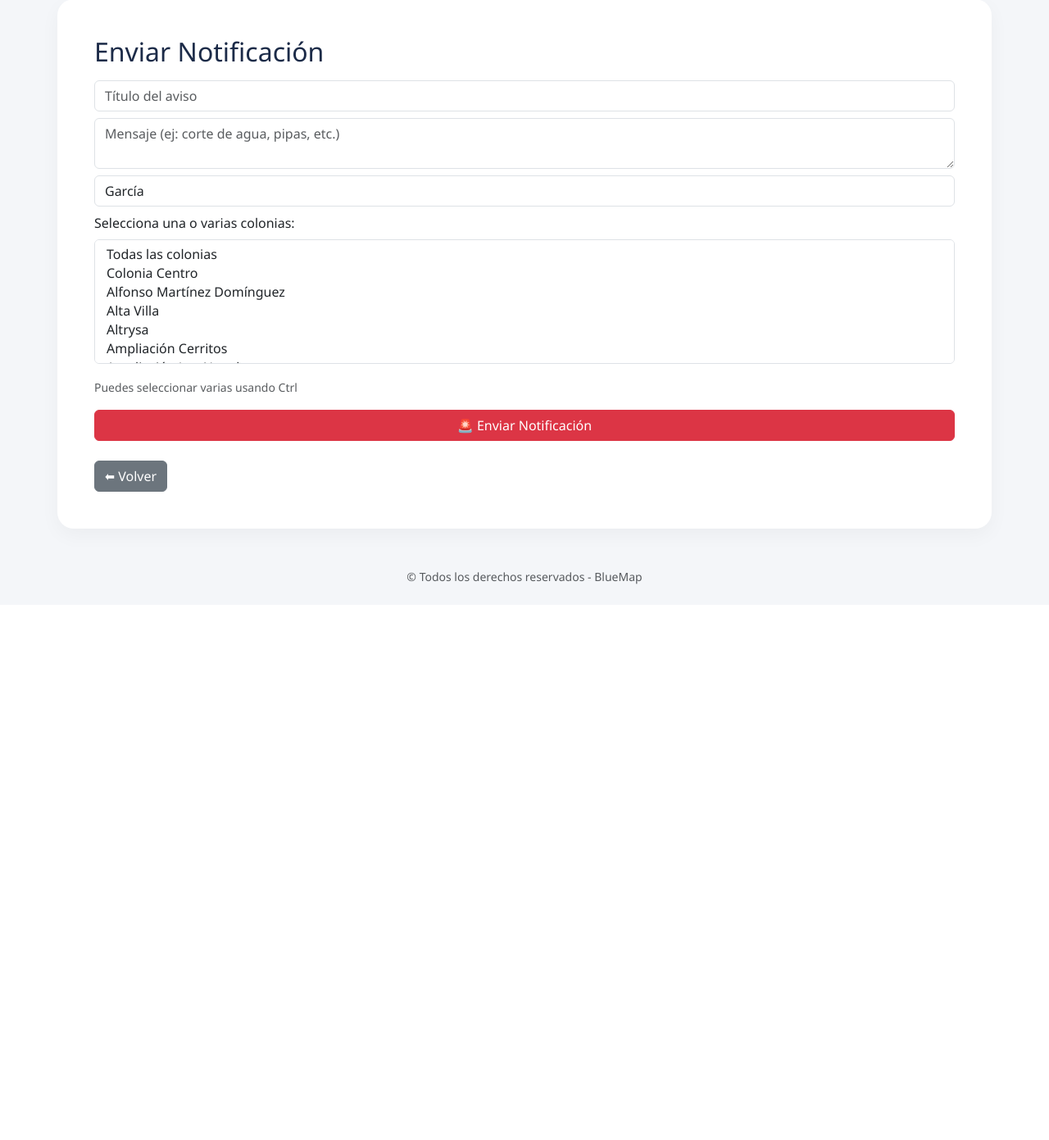
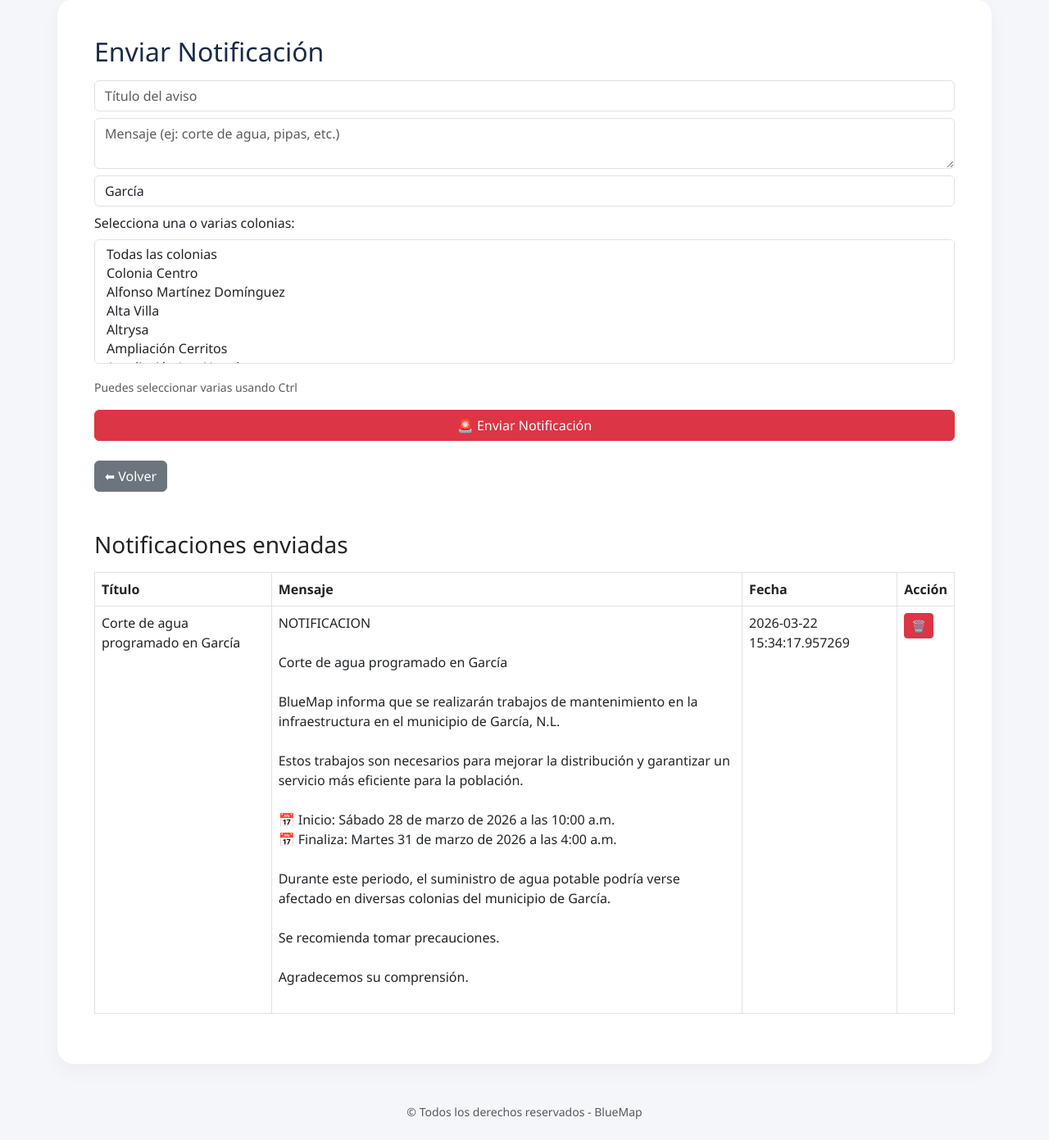
Before and after one commit to karolin02/BlueMap, a Flask app: page /admin/notificaciones in a window 1280 px wide. Shown: the part 115-1506 px from the top of the page at 82% size. Before the commit the page ends 828 px from the top, so only its background shows below. Run offline with Flask 3, Linux system fonts and the light colour scheme; a user stored in the database is signed in; data comes from the database, SQL or seed files in the repository; both versions use the stored data as it was after the commit; some libraries are stand-ins or nearby versions.

Commit message:
V5 Mejora

```diff
--- a/app.py
+++ b/app.py
@@ -90,6 +90,11 @@ def get_db_data():
     conn.close()
     return colonias, puntos
 
+def get_db_connection():
+    conn = sqlite3.connect('database.db')
+    conn.row_factory = sqlite3.Row
+    return conn
+
 
 
 # RUTAS PRINCIPALES ---------------------------------------------------------------------
@@ -101,6 +106,8 @@ def index():
 @app.route('/')
 def inicio():
     return render_template('index.html')
+
+
 # MAPA -----------------------------------------------------------------------------------
 @app.route("/mapa")
 def mapa():
@@ -111,7 +118,11 @@ def mapa():
     if session.get('municipio', '').lower().replace("í", "i") != "garcia":
         return "Acceso restringido"
 
-    return render_template("mapa.html")
+    conn = get_db_connection()
+    colonias = conn.execute("SELECT id, nombre FROM colonias").fetchall()
+    conn.close()
+
+    return render_template("mapa.html", colonias=colonias)  # 👈 AQUÍ ESTABA EL ERROR
 # API ----------------------------------------------------------------------------
 
 @app.route("/api/geocode")
@@ -1078,9 +1089,39 @@ def admin_notificaciones():
         conn.commit()
         flash("Notificación enviada ✅", "success")
 
+        conn.close()
+        return redirect(url_for('admin_notificaciones'))
+
+    cursor.execute("""
+        SELECT id, titulo, mensaje, fecha
+        FROM notificaciones
+        ORDER BY fecha DESC
+    """)
+    notificaciones = cursor.fetchall()
+
     conn.close()
 
-    return render_template('admin/notificaciones.html', colonias=colonias_db)
+    return render_template(
+        'admin/notificaciones.html',
+        colonias=colonias_db,
+        notificaciones=notificaciones)
+
+
+#--------------------------------------------------------------------------------------
+@app.route('/admin/notificaciones/borrar/<int:id>', methods=['POST'])
+def borrar_notificacion(id):
+    if session.get('rol') != 'admin':
+        return "Acceso restringido"
+
+    conn = sqlite3.connect(DB_PATH)
+    cursor = conn.cursor()
+
+    cursor.execute("DELETE FROM notificaciones WHERE id = ?", (id,))
+    conn.commit()
+    conn.close()
+
+    flash("Notificación eliminada 🗑️", "success")
+    return redirect(url_for('admin_notificaciones'))
 #--------------------------------------------------------------------------------------
 @app.context_processor
 def inject_notificaciones():
--- a/templates/admin/notificaciones.html
+++ b/templates/admin/notificaciones.html
@@ -1,6 +1,17 @@
 {% extends "base.html" %}
 
 {% block contenido %}
+
+{% with messages = get_flashed_messages(with_categories=true) %}
+    {% if messages %}
+        {% for category, message in messages %}
+            <div class="alert alert-{{ category }} alert-dismissible fade show">
+                {{ message }}
+                <button type="button" class="btn-close" data-bs-dismiss="alert"></button>
+            </div>
+        {% endfor %}
+    {% endif %}
+{% endwith %}
 
 <h2 class="mb-3">Enviar Notificación</h2>
 
@@ -45,4 +56,36 @@
 
 <a href="/admin" class="btn btn-secondary">⬅ Volver</a>
 
+<h3 class="mt-5">Notificaciones enviadas</h3>
+
+<table class="table table-bordered mt-3">
+    <thead>
+        <tr>
+            <th>Título</th>
+            <th>Mensaje</th>
+            <th>Fecha</th>
+            <th>Acción</th>
+        </tr>
+    </thead>
+    <tbody>
+        {% for n in notificaciones %}
+        <tr>
+            <td>{{ n[1] }}</td>
+            <td>{{ n[2]|safe }}</td>
+            <td>{{ n[3] }}</td>
+            <td>
+                <form method="POST" action="/admin/notificaciones/borrar/{{ n[0] }}" style="display:inline;">
+                    <input type="hidden" name="csrf_token" value="{{ csrf_token() }}">
+
+                    <button class="btn btn-sm btn-danger"
+                        onclick="return confirm('¿Eliminar notificación?')">
+                        🗑️
+                    </button>
+                </form>
+            </td>
+        </tr>
+        {% endfor %}
+    </tbody>
+</table>
+
 {% endblock %}
```
Also changed, not shown: templates/mapa.html (+17 -28 lines), database.db.
